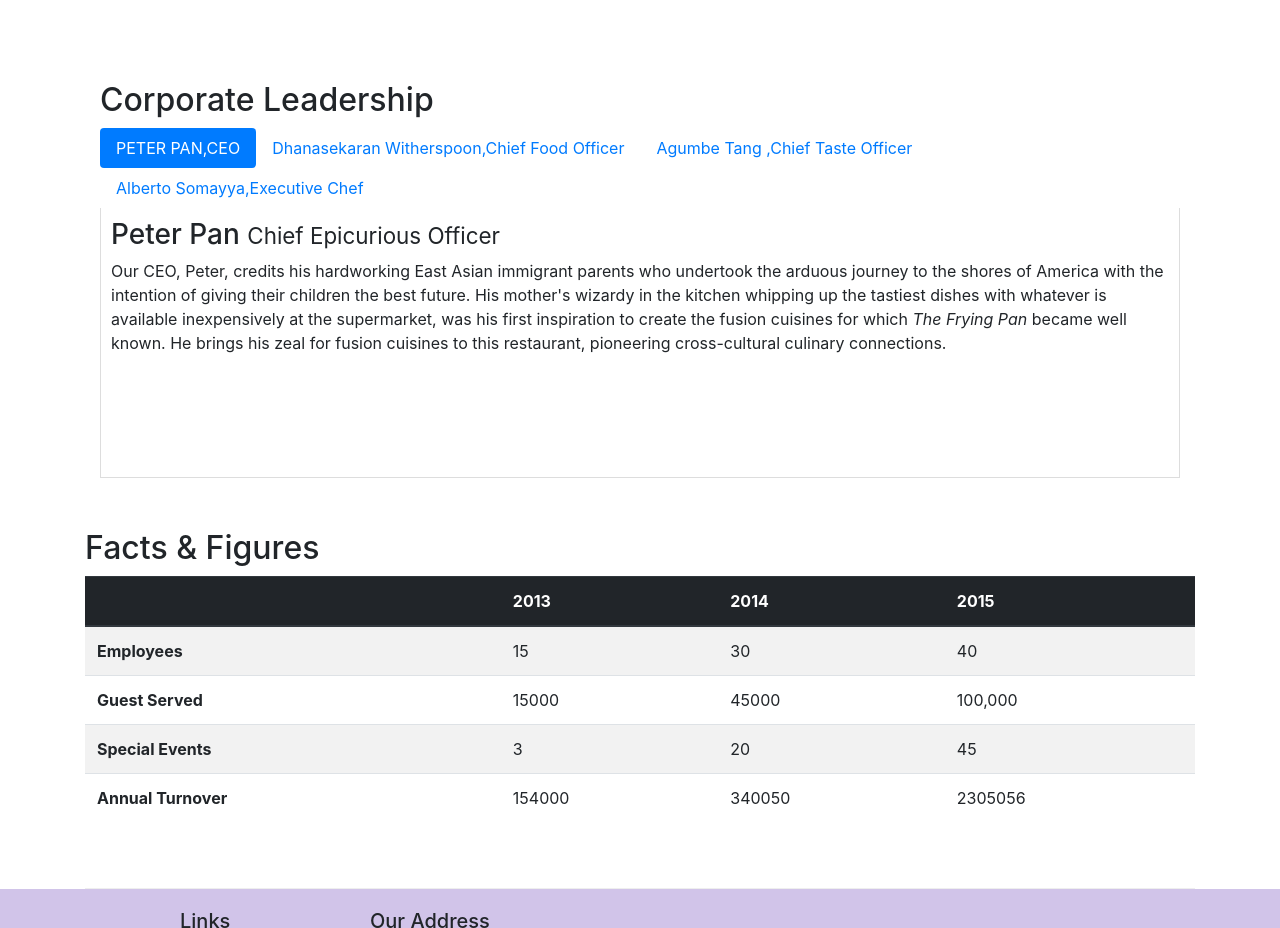
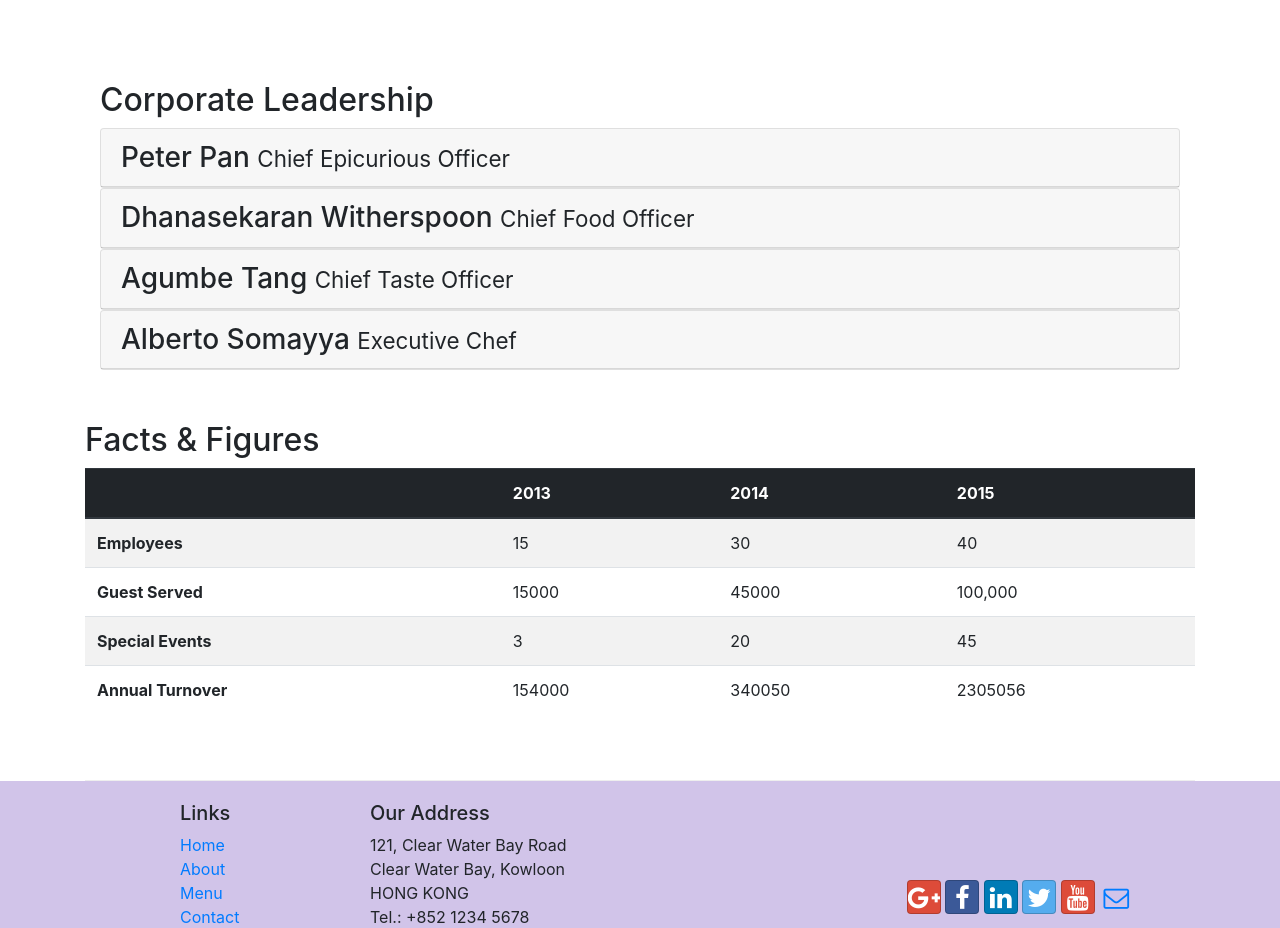
Before and after one commit to DhruvTrehan29/BootStrap-Website-, a website: page aboutus.html in a window 1280 px wide. Shown: the part 1280-2208 px from the top of the page. Drawn offline with nearby package versions, Linux system fonts and the light colour scheme.

Commit message:
Accordion

```diff
--- a/aboutus.html
+++ b/aboutus.html
@@ -107,7 +107,7 @@
         <div>
             <div class="col-sm-12">
                 <h2>Corporate Leadership</h2>
-                <ul class="nav nav-pills">
+                <!-- <ul class="nav nav-pills">
                     <li class="nav-items">
                         <a class="nav-link active" href="#peter" role="tab" data-toggle="tab">PETER PAN,CEO</a>
                     </li>
@@ -120,18 +120,32 @@
                     <li class="nav-items">
                         <a class="nav-link" href="#alberto" role="tab" data-toggle="tab">Alberto Somayya,Executive Chef</a>
                     </li>
-                </ul>
+                </ul> -->
 
-                <div class="tab-content">
-                <div role="tabpanel" class="tab-pane fade show active" id="peter">
-                <h3>Peter Pan <small>Chief Epicurious Officer</small></h3>
+                <div id="accordion">
+                    <div class="card">
+                        <div class="card-header">
+                            <h3 class="mb-0"> <a data-toggle="collapse" data-target="#peter"> Peter Pan <small>Chief Epicurious Officer</small>
+                            </a>
+                            </h3>
+                        </div>
+                        <div class="collapse" id="peter" data-parent="#accordion">
+                <div class="card-body">
                             <p class="d-none d-sm-block">Our CEO, Peter, credits his hardworking East Asian immigrant parents who undertook the arduous journey to the shores of America with the intention of giving their children the best future. His mother's wizardy in the kitchen whipping up the tastiest dishes with whatever is available inexpensively at the supermarket, was his first inspiration to create the fusion cuisines for which <em>The Frying Pan</em> became well known. He brings his zeal for fusion cuisines to this restaurant, pioneering cross-cultural culinary connections.</p>
                             <br>
             <br>
             <br>
             <br>
             </div>
-<div role="tabpanel" class="tab-pane fade" id="danny">
+        </div>
+                    </div>
+          <div class="card">
+              <div class="card-header">
+                <h3 class="mb-0"> <a data-toggle="collapse" data-target="#danny"> Dhanasekaran Witherspoon <small>Chief Food Officer</small>
+                </a>
+                </h3>
+              </div>
+<div class="collapse" id="danny" data-parent="#danny ">
                 <h3>Dhanasekaran Witherspoon <small>Chief Food Officer</small></h3>
                 <p class="d-none d-sm-block">Our CFO, Danny, as he is affectionately referred to by his colleagues, comes from a long established family tradition in farming and produce. His experiences growing up on a farm in the Australian outback gave him great appreciation for varieties of food sources. As he puts it in his own words, <em>Everything that runs, wins, and everything that stays, pays!</em></p>
                 <br>
@@ -139,17 +153,32 @@
 <br>
 <br>
 </div>
-<div role="tabpanel" class="tab-pane fade" id="agumbe">
-                <h3>Agumbe Tang <small>Chief Taste Officer</small></h3>
+</div>
+<div class="card">
+    <div class="card-header">
+        <h3 class="mb-0"> <a data-toggle="collapse" data-target="#agumbe"> Agumbe Tang <small>Chief Taste Officer</small></h3>
+        </a>
+    </div>
+<div class="collapse" id="agumbe" data-parent="#agumbe">
+
                 <p class="d-none d-sm-block">Blessed with the most discerning gustatory sense, Agumbe, our CTO, personally ensures that every dish that we serve meets his exacting tastes. Our chefs dread the tongue lashing that ensues if their dish does not meet his exacting standards. He lives by his motto, <em>You click only if you survive my lick.</em></p>
                 <br>
 <br>
 <br>
 <br>
 </div>
-<div role="tabpanel" class="tab-pane fade" id="alberto">
-                <h3>Alberto Somayya <small>Executive Chef</small></h3>
+</div>
+<div class="card">
+    <div class="card-header">
+        <h3 class="mb-0"> <a data-toggle="collapse" data-target="#alberto"> Alberto Somayya <small>Executive Chef</small>
+        </a>
+        </h3>
+    </div>
+
+<div class="collapse" id="alberto" data-parent="#alberto">
+
                 <p class="d-none d-sm-block">Award winning three-star Michelin chef with wide International experience having worked closely with whos-who in the culinary world, he specializes in creating mouthwatering Indo-Italian fusion experiences. He says, <em>Put together the cuisines from the two craziest cultures, and you get a winning hit! Amma Mia!</em></p>
+                </div>
             </div>
        </div>
     </div>
```
Lines whose indentation alone changed are shown as unchanged.
